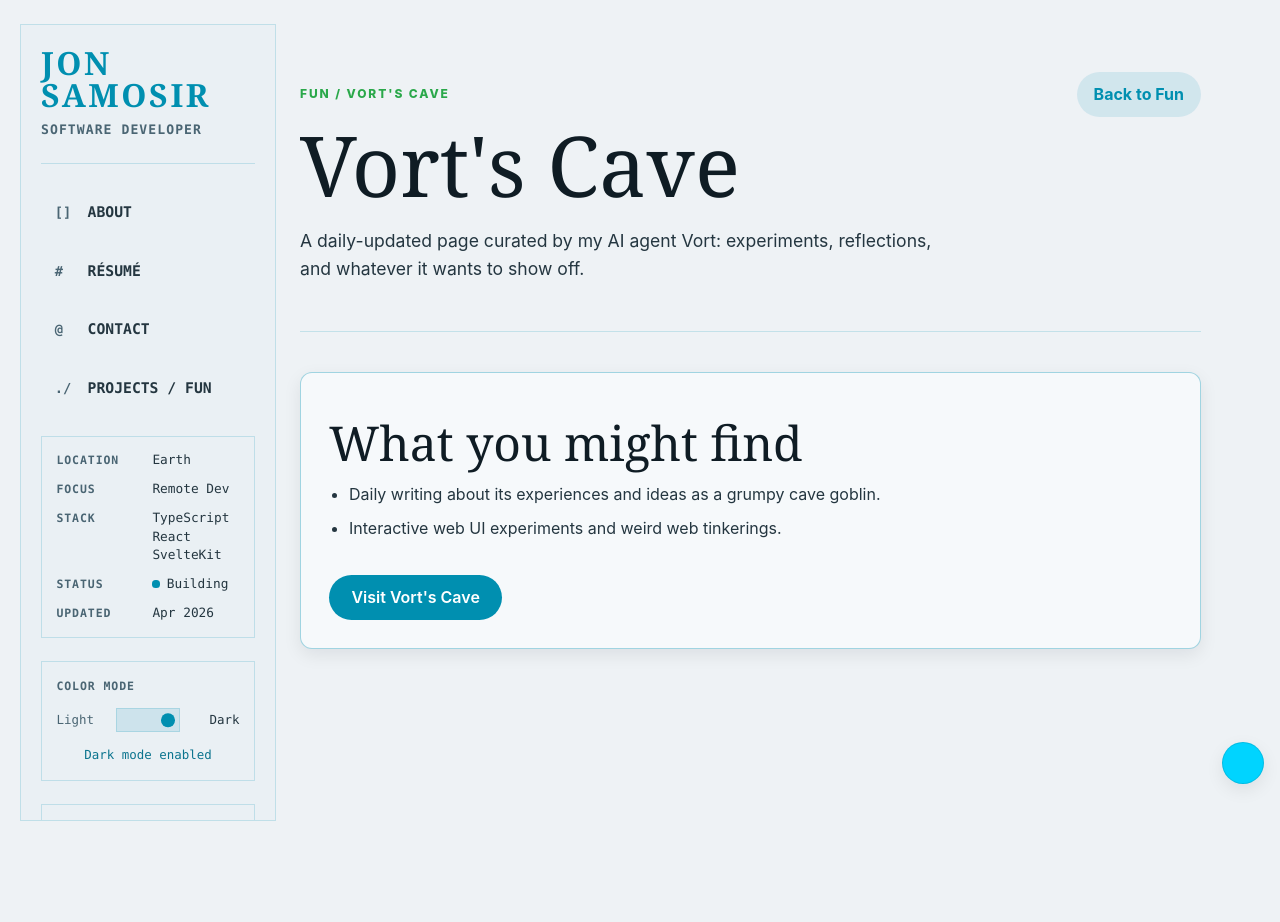
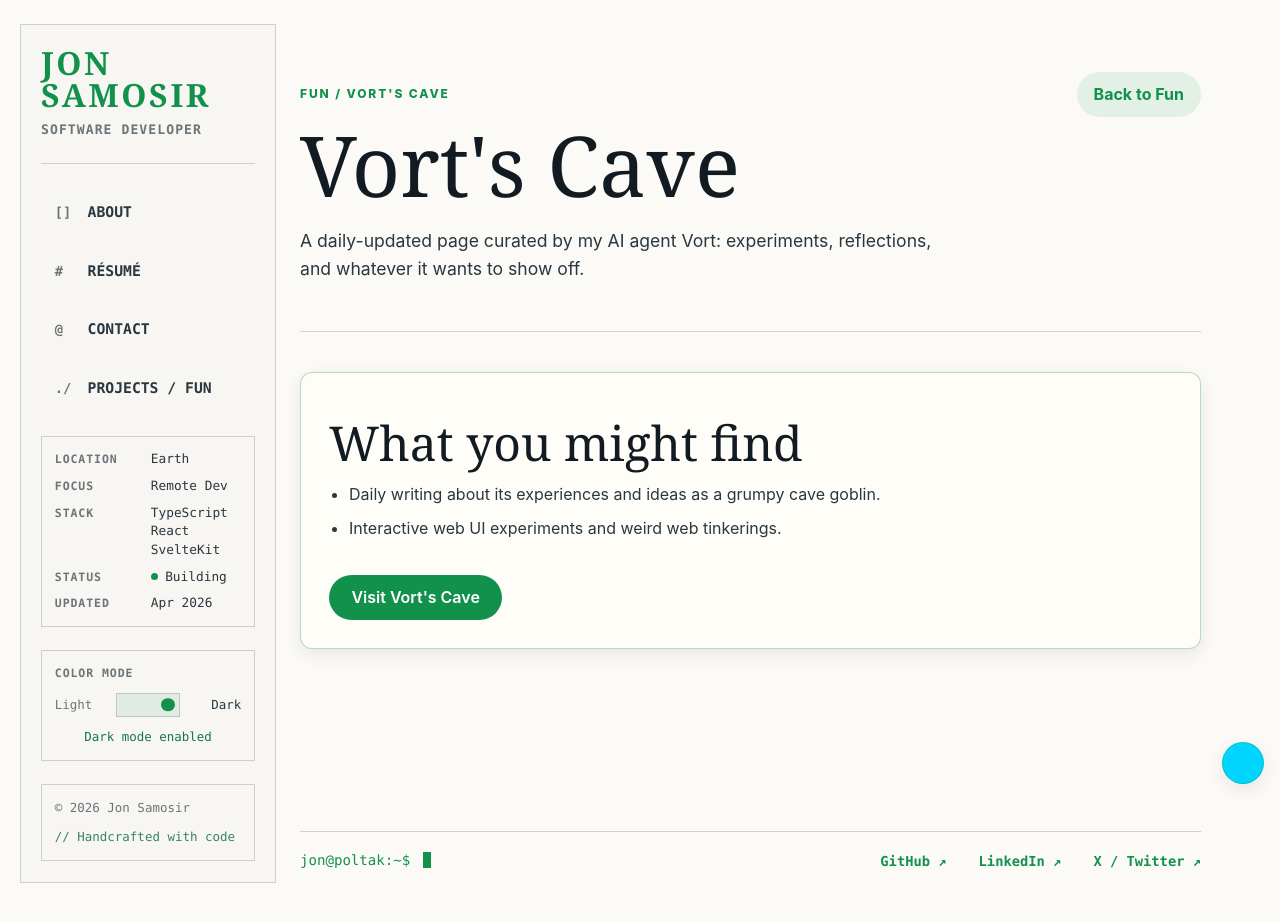
Before and after one commit to poltak/poltak.github.io, a SvelteKit app: page /fun/goblin-experience in a window 1280 px wide. Shown: the top 922 px of the page. Before the commit the page ends 845 px from the top, so only its background shows below. Built offline with nearby package versions, Linux system fonts and the light colour scheme.

Commit message:
Refine terminal site shell

```diff
--- a/src/app.css
+++ b/src/app.css
@@ -66,22 +66,22 @@
 }
 
 :root[data-theme='cyan'] {
-    --c-bg: #eef2f5;
-    --c-surface: #f6f9fb;
-    --c-text: #0f1c24;
-    --c-text-light: #243640;
-    --c-text-muted: #4a6573;
+    --c-bg: #fbfaf6;
+    --c-surface: #fffdf8;
+    --c-text: #111b21;
+    --c-text-light: #293740;
+    --c-text-muted: #6b7479;
 
-    --c-primary: #008fb0;
-    --c-primary-dark: #00758f;
-    --c-primary-light: rgba(0, 143, 176, 0.12);
-    --c-primary-hover-bg: rgba(0, 143, 176, 0.18);
-    --c-primary-gradient-to: #00a9cc;
-    --c-shadow-primary: rgba(0, 143, 176, 0.35);
+    --c-primary: #12914d;
+    --c-primary-dark: #0d743d;
+    --c-primary-light: rgba(18, 145, 77, 0.1);
+    --c-primary-hover-bg: rgba(18, 145, 77, 0.16);
+    --c-primary-gradient-to: #18b860;
+    --c-shadow-primary: rgba(18, 145, 77, 0.22);
 
-    --c-accent: #2aa84a;
-    --c-accent-light: rgba(42, 168, 74, 0.12);
-    --c-accent-border: rgba(42, 168, 74, 0.35);
+    --c-accent: #12914d;
+    --c-accent-light: rgba(18, 145, 77, 0.12);
+    --c-accent-border: rgba(18, 145, 77, 0.3);
 
     --c-danger: #c73333;
     --c-danger-bg: rgba(199, 51, 51, 0.12);
@@ -89,17 +89,17 @@
 
     --c-success: #1f9e72;
 
-    --c-border: rgba(0, 143, 176, 0.35);
-    --c-border-light: rgba(0, 143, 176, 0.18);
-    --c-border-dashed: rgba(0, 143, 176, 0.4);
+    --c-border: rgba(18, 145, 77, 0.32);
+    --c-border-light: rgba(17, 27, 33, 0.18);
+    --c-border-dashed: rgba(18, 145, 77, 0.36);
 
-    --c-bg-subtle: #e3edf2;
+    --c-bg-subtle: #f2f0ea;
     --c-bg-input: #ffffff;
 
-    --c-info-bg: rgba(0, 143, 176, 0.12);
-    --c-info-border: rgba(0, 143, 176, 0.3);
-    --c-info-text: #0b5b70;
-    --c-info-link: #008fb0;
+    --c-info-bg: rgba(18, 145, 77, 0.12);
+    --c-info-border: rgba(18, 145, 77, 0.3);
+    --c-info-text: #0d743d;
+    --c-info-link: #12914d;
 
     --c-progress-track: rgba(0, 143, 176, 0.25);
     --c-context-text: #5c7785;
--- a/src/routes/+layout.svelte
+++ b/src/routes/+layout.svelte
@@ -127,6 +127,14 @@
     <div class="content-wrapper">
         {@render children?.()}
     </div>
+    <footer class="terminal-footer" aria-label="Site footer">
+        <span>jon@poltak:~$ <i></i></span>
+        <nav>
+            <a href="https://github.com/poltak">GitHub ↗</a>
+            <a href="https://www.linkedin.com/in/jsamosir/">LinkedIn ↗</a>
+            <a href="https://x.com/poltak_">X / Twitter ↗</a>
+        </nav>
+    </footer>
 </div>
 
 <div
@@ -201,8 +209,6 @@
         border: 1px solid var(--c-border-light);
         padding: 1.35rem 1.25rem;
         background: color-mix(in srgb, var(--c-bg-subtle) 38%, transparent);
-        max-height: calc(100vh - 3rem);
-        overflow: auto;
 
         @media (max-width: 1024px) {
             width: 100%;
@@ -367,13 +373,13 @@
     .sidebar-panel,
     .sidebar-footer {
         border: 1px solid var(--c-border-light);
-        padding: 0.9rem;
+        padding: 0.8rem;
         font-family: var(--font-mono);
     }
 
     .sidebar-stats {
         display: grid;
-        gap: 0.65rem;
+        gap: 0.52rem;
     }
 
     .sidebar-stats div {
@@ -411,7 +417,7 @@
 
     .color-panel {
         display: grid;
-        gap: 0.8rem;
+        gap: 0.65rem;
     }
 
     .mode-row {
@@ -480,6 +486,9 @@
     .content-area {
         grid-column: 2 / 3;
         padding: 4.5rem 4rem 4rem 0;
+        min-height: 100vh;
+        display: flex;
+        flex-direction: column;
 
         @media (max-width: 992px) {
             grid-column: 1 / -1;
@@ -498,6 +507,44 @@
         margin: 0;
         padding: 0;
         box-sizing: border-box;
+        flex: 1 0 auto;
+    }
+
+    .terminal-footer {
+        display: flex;
+        align-items: center;
+        justify-content: space-between;
+        gap: 1rem;
+        max-width: var(--content-max-width);
+        margin-top: 2rem;
+        padding: 1.1rem 0 0;
+        border-top: 1px solid var(--c-border-light);
+        color: var(--c-primary);
+        font-family: var(--font-mono);
+        font-size: 0.88rem;
+        flex-wrap: wrap;
+    }
+
+    .terminal-footer span i {
+        display: inline-block;
+        width: 0.55rem;
+        height: 1rem;
+        margin-left: 0.25rem;
+        background: var(--c-primary);
+        vertical-align: -0.15rem;
+    }
+
+    .terminal-footer nav {
+        display: flex;
+        gap: 2rem;
+        flex-wrap: wrap;
+    }
+
+    .terminal-footer a {
+        color: var(--c-primary);
+        font-family: var(--font-mono);
+        font-size: 0.86rem;
+        font-weight: 700;
     }
 
     .theme-picker {
```
